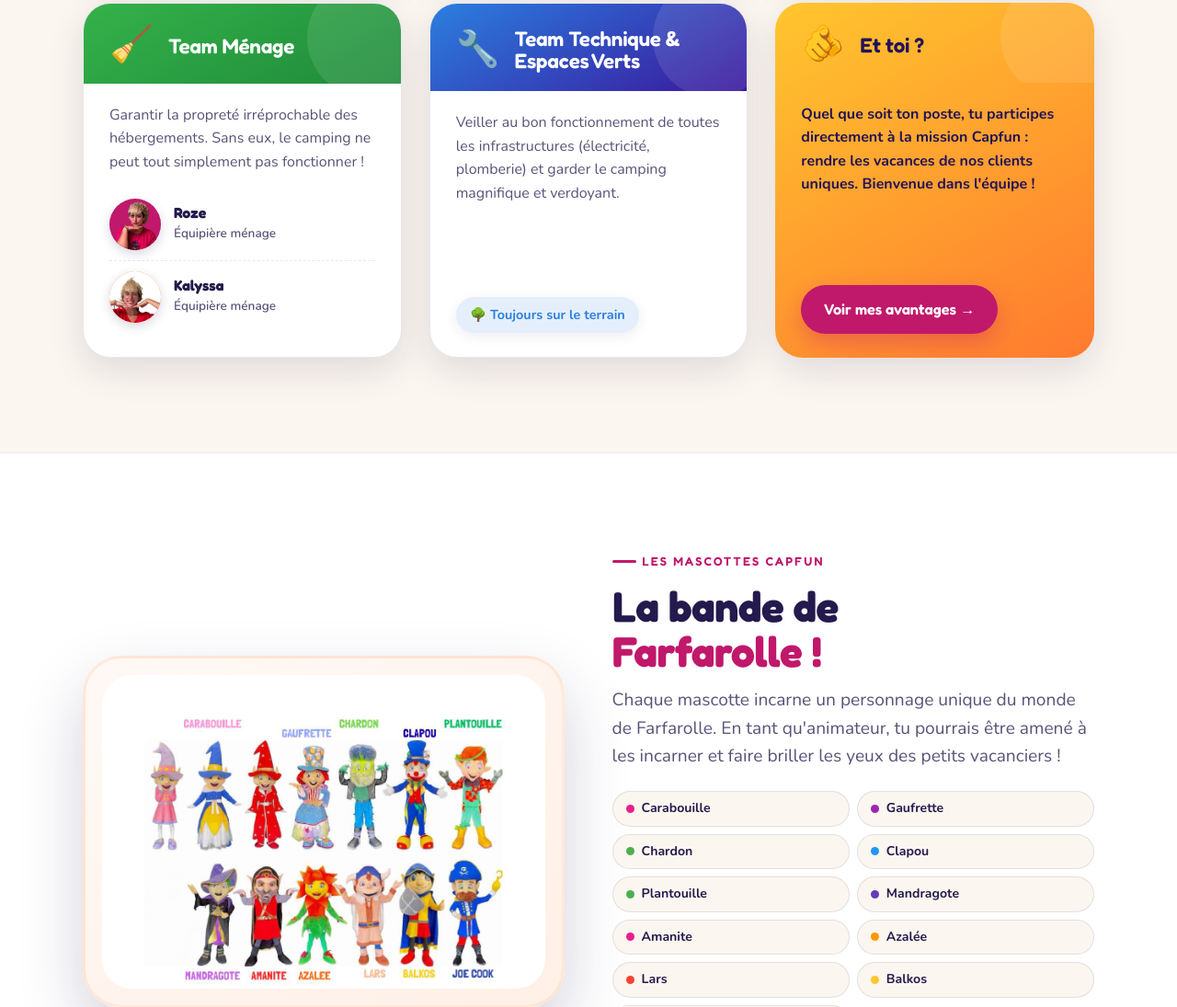
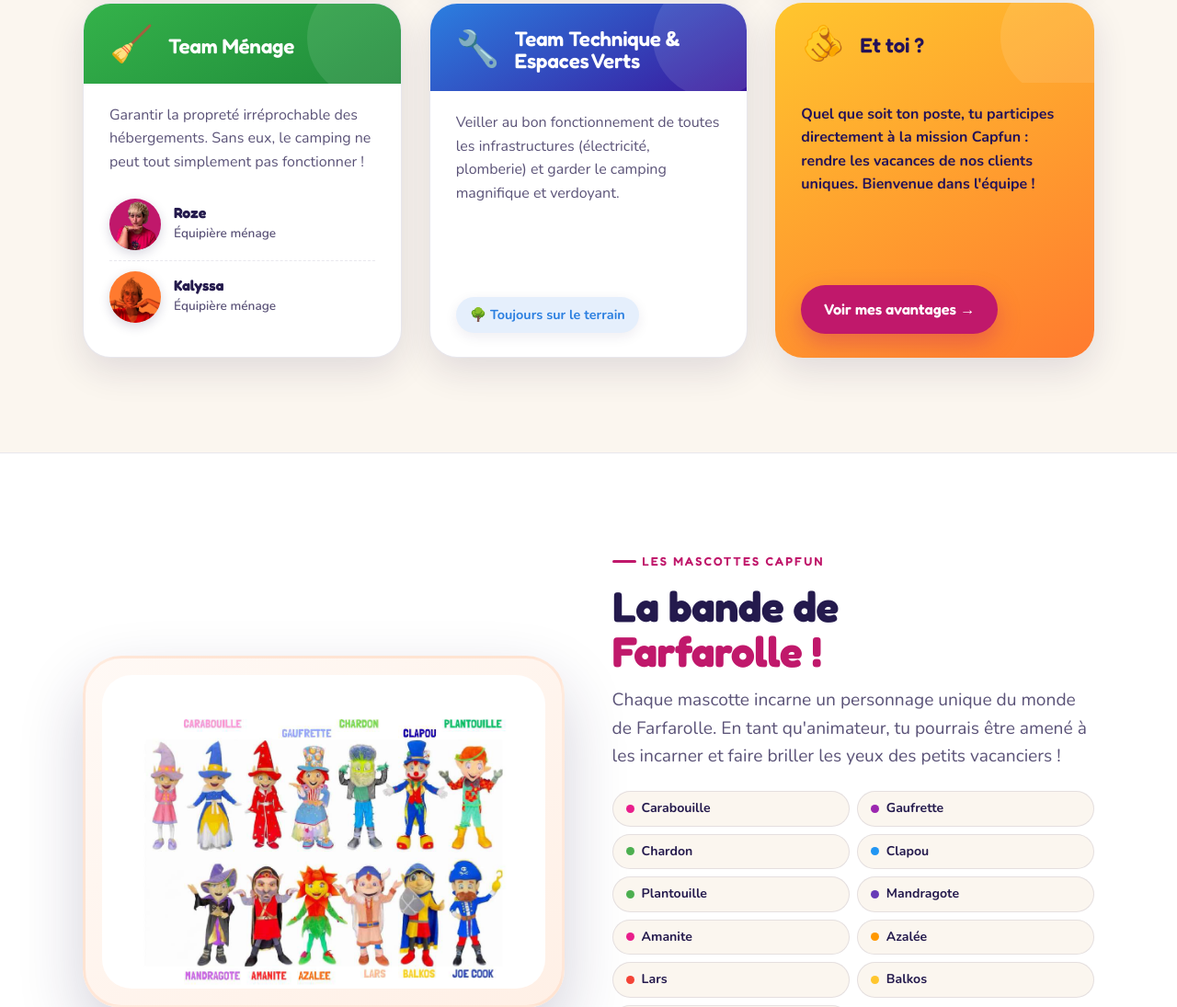
Before and after one commit to hlimss/Capfun, a plain HTML site: page les-teams.html in a window 1280 px wide. Shown: the part 1345-2440 px from the top of the page at 92% size. Drawn offline with nearby package versions, Linux system fonts and the light colour scheme.

Commit message:
Kalyssa avatar: mix-blend-mode multiply to show orange background

```diff
--- a/les-teams.html
+++ b/les-teams.html
@@ -152,7 +152,7 @@
             <p>Garantir la propreté irréprochable des hébergements. Sans eux, le camping ne peut tout simplement pas fonctionner&nbsp;!</p>
             <div class="team-members">
               <div class="member"><div class="av" style="background:var(--magenta)"><img src="assets/team-roze.png" alt="Roze"></div><div class="member-info"><strong>Roze</strong><span>Équipière ménage</span></div></div>
-              <div class="member"><div class="av" style="background:var(--orange)"><img src="assets/team-kalyssa.png" alt="Kalyssa" style="object-position:center 8%;transform:scale(2.2);transform-origin:center top"></div><div class="member-info"><strong>Kalyssa</strong><span>Équipière ménage</span></div></div>
+              <div class="member"><div class="av" style="background:var(--orange)"><img src="assets/team-kalyssa.png" alt="Kalyssa" style="object-position:center 8%;transform:scale(2.2);transform-origin:center top;mix-blend-mode:multiply"></div><div class="member-info"><strong>Kalyssa</strong><span>Équipière ménage</span></div></div>
             </div>
           </div>
         </article>
```
